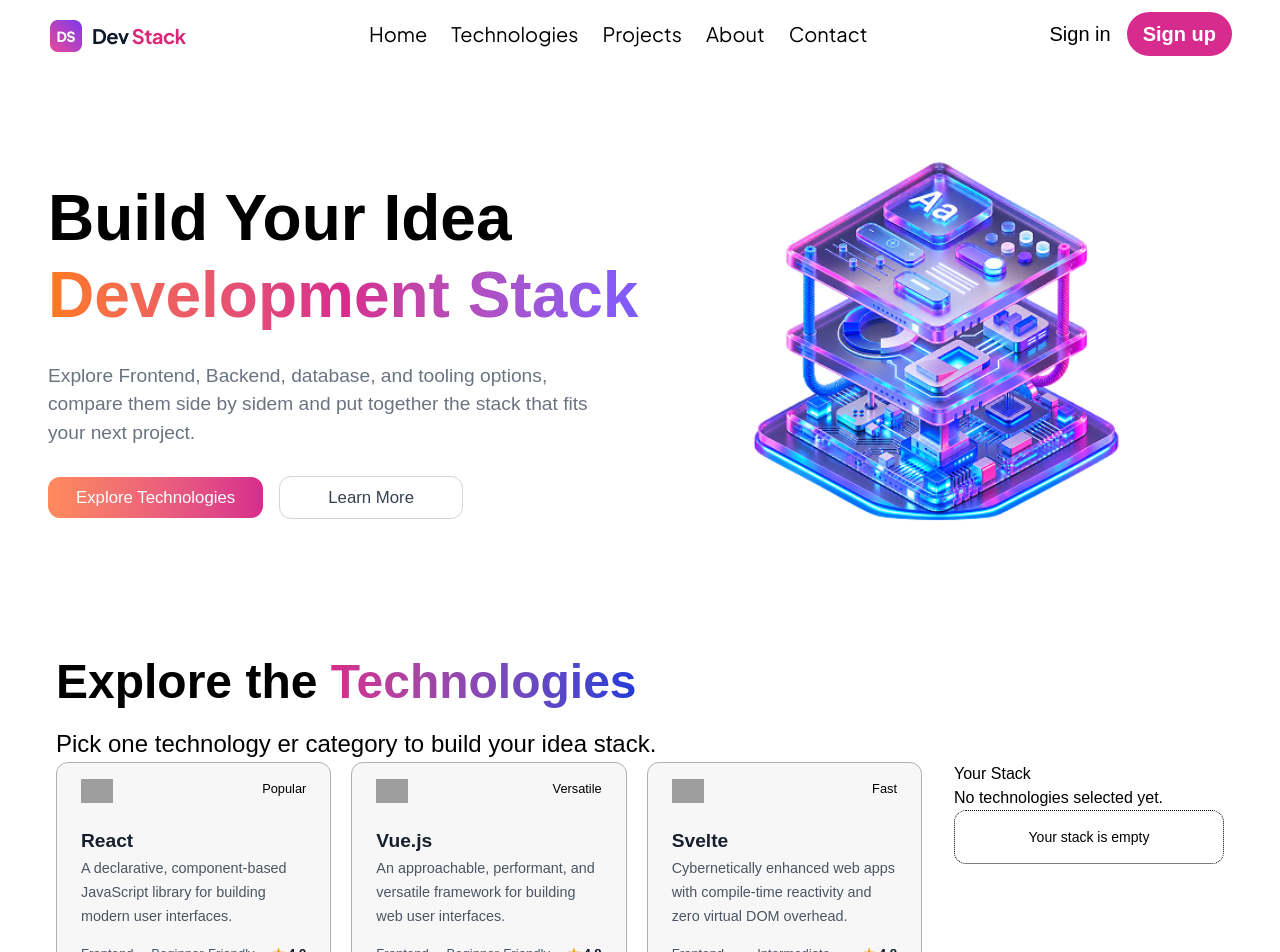
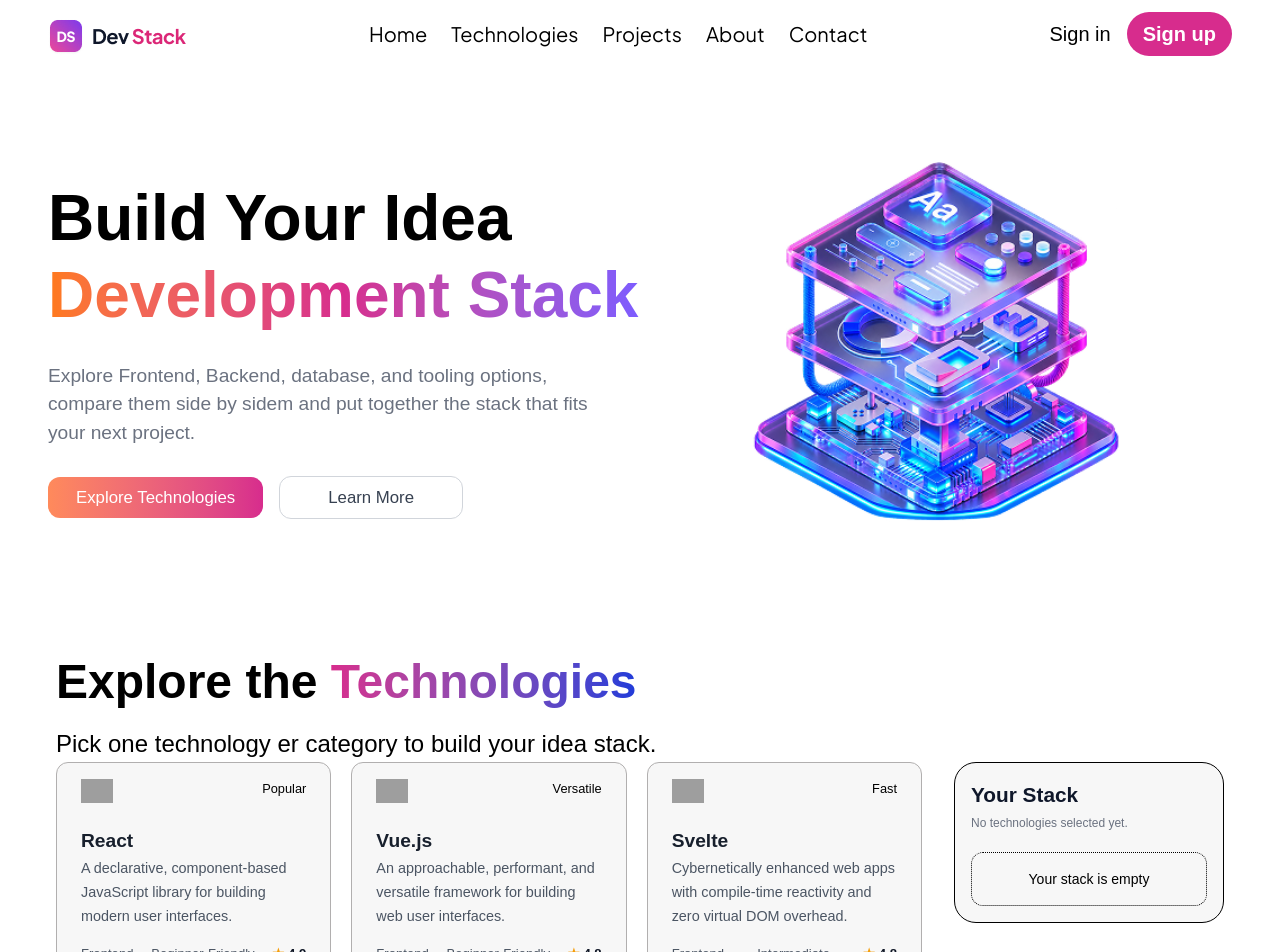
Before and after one commit to JaHeed21/B14-A05-DevStack, a React (Vite) app: page / in a window 1280 px wide. Shown: the top 952 px of the page. Built offline with nearby package versions, Linux system fonts and the light colour scheme; grey boxes are pictures that could not be loaded.

Commit message:
Adding Functionality to Your Stack

```diff
--- a/src/components/Banner.tsx
+++ b/src/components/Banner.tsx
@@ -10,7 +10,7 @@ const Banner = () => {
             Development Stack
           </span>
         </h1>
-        <p className="max-w-[560px] mt-7 text-[1.2rem] text-[#6b7280]">
+        <p className="max-w-140 mt-7 text-[1.2rem] text-[#6b7280]">
           Explore Frontend, Backend, database, and tooling options, compare them
           side by sidem and put together the stack that fits your next project.
         </p>
@@ -27,7 +27,7 @@ const Banner = () => {
         <img
           src={bannerStack}
           alt="Banner Stack"
-          className="w-full h-[450px] w-[450px] object-cover"
+          className="w-full h-[450px] object-cover"
         />
       </section>
     </main>
--- a/src/components/Navbar.tsx
+++ b/src/components/Navbar.tsx
@@ -1,4 +1,3 @@
-import React from "react";
 import logoText from "../assets/logo-text.png";
 
 const navitems = [
--- a/src/components/YourStack.tsx
+++ b/src/components/YourStack.tsx
@@ -13,15 +13,15 @@ const YourStack = ({
 }: YourStackProps) => {
   const isEmpty = selectedStack.length === 0;
   return (
-    <section>
-      <h3>Your Stack</h3>
-      <p className="">
+    <section className="h-fit rounded-[22px] border boorder-[#e5e7eb] bg-[#f7f7f7] p-4">
+      <h3 className="text-[1.3rem] font-bold text-[#0f172a] ">Your Stack</h3>
+      <p className="mt-1 text-[0.75rem] text-[#6b7280]">
         {selectedStack.length === 0
           ? "No technologies selected yet."
-          : `${selectedStack.length} ${selectedStack.length <= 1 ? " Technology" : " Technologies"} selected.}`}
+          : `${selectedStack.length} ${selectedStack.length <= 1 ? " Technology" : " Technologies"} selected.`}
       </p>
 
-      <div>
+      <div className="mt-5 space-y-4">
         {isEmpty ? (
           <p className="text-center text-sm border border-dotted px-6 py-4 rounded-xl">
             {" "}
@@ -29,9 +29,12 @@ const YourStack = ({
           </p>
         ) : (
           selectedStack.map((Tech) => (
-            <div key={Tech.id}>
-              <div>
-                <div>
+            <div
+              key={Tech.id}
+              className=" flex items-center justify-between gap-3 rounded-xl border border-[$e5e7eb] bg-white px-3 py-2"
+            >
+              <div className="flex items-center gap-3">
+                <div className="flex h-8 w-8 items-center justify-center overflow-hidden rounded-lg bg-white ring-1 ring-[#e5e7eb]">
                   <img
                     src={Tech.icon}
                     alt={Tech.name}
@@ -39,18 +42,32 @@ const YourStack = ({
                   />
                 </div>
                 <div>
-                  <p>{Tech.name}</p>
-                  <p>{Tech.category}</p>
+                  <p className="text-sm font-semibold text-[#111827] ">
+                    {Tech.name}
+                  </p>
+                  <p className="text-[.68rem] text-[#6b7280]">
+                    {Tech.category}
+                  </p>
                 </div>
-                <button onClick={() => onRemove(Tech.id)} className="">
-                  x
-                </button>
               </div>
+              <button
+                onClick={() => onRemove(Tech.id)}
+                className="text-lg text-red-500"
+              >
+                x
+              </button>
             </div>
           ))
         )}
       </div>
-      {!isEmpty && <button onClick={onRemoveAll}>Remove All</button>}
+      {!isEmpty && (
+        <button
+          className="mt-15 mb-5 w-full border border-[#ED8C85] rounded-xl text-[#D82C20] px-4 py-2 text-sm font-semibold bg-white"
+          onClick={onRemoveAll}
+        >
+          Remove All
+        </button>
+      )}
     </section>
   );
 };
```
